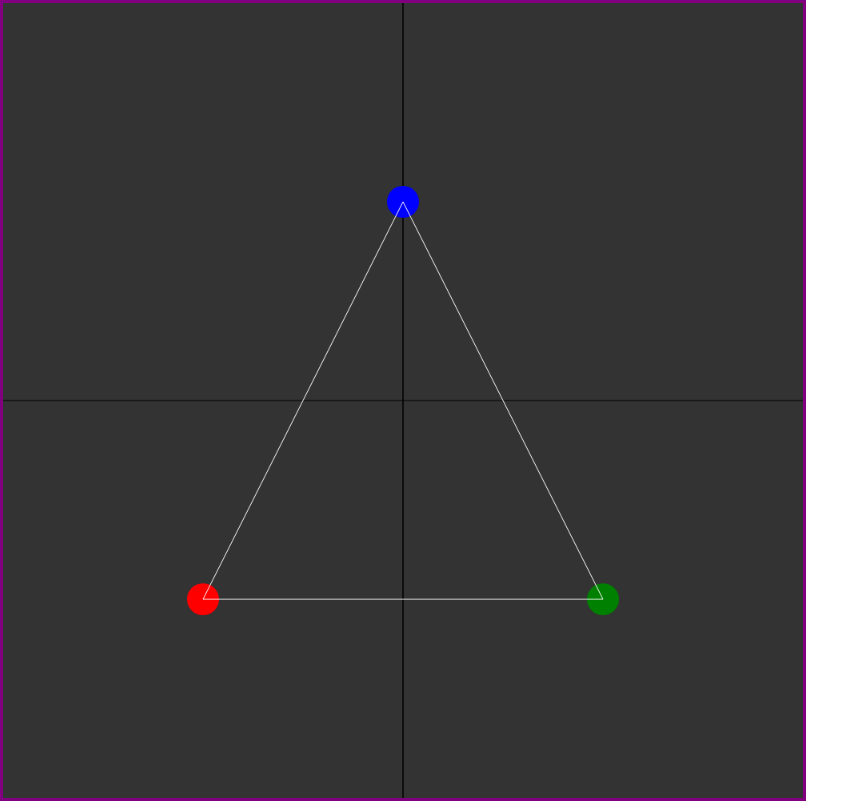
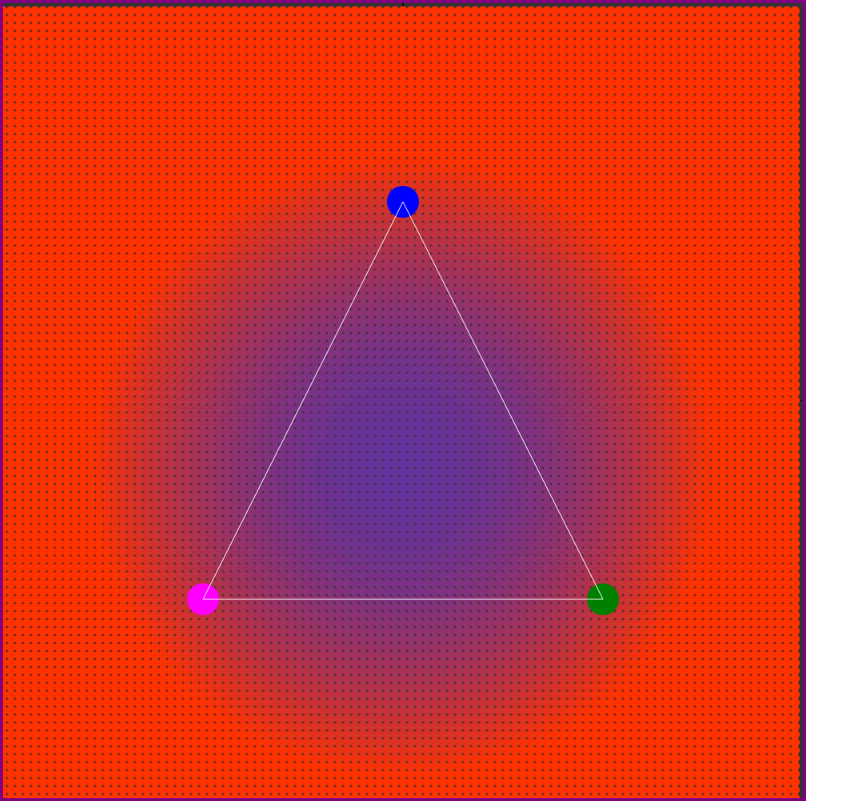
Before and after one commit to adameus03/polydim, a plain HTML site: page index.html in a window 1280 px wide. Shown: the whole page, without its empty margins (0-866 px from the left). Drawn offline with Linux system fonts and the light colour scheme.

Commit message:
Plot example 3 variable function

```diff
--- a/index.html
+++ b/index.html
@@ -35,10 +35,16 @@
 
         //////////
 
+        function dot(cnv, ctx, pt, radius) {
+            ctx.beginPath();
+            ctx.arc((1 + pt[0] / 2) * cnv.width / 2, (1 - pt[1] / 2) * cnv.height / 2, radius, 0, 2 * Math.PI);
+            ctx.fill();
+        }
+
         function triangle(cnv, ctx, pts, ignore=false) {
             var radius = 20;
             for (let i = 0; i < 3; i++) {
-                ctx.fillStyle=['red','green','blue'][i];
+                ctx.fillStyle=['magenta','green','blue'][i];
                 ctx.beginPath();
                 ctx.arc((1 + pts[i][0] / 2) * cnv.width / 2, (1 - pts[i][1] / 2) * cnv.height / 2, radius, 0, 2 * Math.PI);
                 ctx.fill();
@@ -118,8 +124,69 @@
 
             initDrag(canvas, context);
         };
+
+
+        var __minv__ = 0, __maxv__ = 12,
+        __ndotshor__ = 100, __ndotsver__ = 100, __radius__ = 6;
+        function mapperFunc(arglist) {
+            if (arglist.length != 3) {
+                throw new Error('Invalid number of arguments');
+            }
+            let [x, y, z] = arglist;
+            return (x * x + y * y + z * z);
+            //return Math.sin(x) + Math.sin(y) + Math.sin(z);
+        }
+
+        function distance(pt1, pt2) {
+            return Math.sqrt((pt1[0] - pt2[0]) ** 2 + (pt1[1] - pt2[1]) ** 2);
+        }
+
+        function val2color_rb(val, minv, maxv) {
+            let range = maxv - minv;
+            let ratio = (val - minv) / range;
+            let r = Math.floor(255 * ratio);
+            let b = Math.floor(255 * (1 - ratio));
+            return `rgb(${r}, 50, ${b})`;
+        }
+
+        function polydimHandler(cnv, ctx) {
+            let triangle = ctx.triangles[0];
+            // let x_min = x_max = triangle[0][0];
+            // let y_min = y_max = triangle[0][1];
+            // for (let i = 1; i < 3; i++) {
+            //     x_min = Math.min(x_min, triangle[i][0]);
+            //     x_max = Math.max(x_max, triangle[i][0]);
+            //     y_min = Math.min(y_min, triangle[i][1]);
+            //     y_max = Math.max(y_max, triangle[i][1]);
+            // }
+
+            // draw mapperFunc values based on:
+            //    x = <distance from triangle[0]
+            //    y = <distance from triangle[1]
+            //    z = <distance from triangle[2]
+
+            let ndots_hor = __ndotshor__, ndots_ver = __ndotsver__;
+            let x_min = -2, x_max = 2, y_min = -2, y_max = 2;
+
+            for (let i = 0; i < ndots_hor; i++) {
+                for (let j = 0; j < ndots_ver; j++) {
+                    let a = x_min + (x_max - x_min) * i / ndots_hor;
+                    let b = y_min + (y_max - y_min) * j / ndots_ver;
+
+                    let x = distance(triangle[0], [a, b]);
+                    let y = distance(triangle[1], [a, b]);
+                    let z = distance(triangle[2], [a, b]);
+
+                    let val = mapperFunc([x, y, z]);
+                    ctx.fillStyle = val2color_rb(val, __minv__, __maxv__);
+                    dot(cnv, ctx, [a, b], __radius__);
+                }
+            }
+        }
+
         function updateCanvas(cnv, ctx) {
             darknessPrime(cnv, ctx);
+            polydimHandler(cnv, ctx);
             for (let i = 0; i < ctx.triangles.length; i++) {
                 triangle(cnv, ctx, ctx.triangles[i], true);
             }
```
